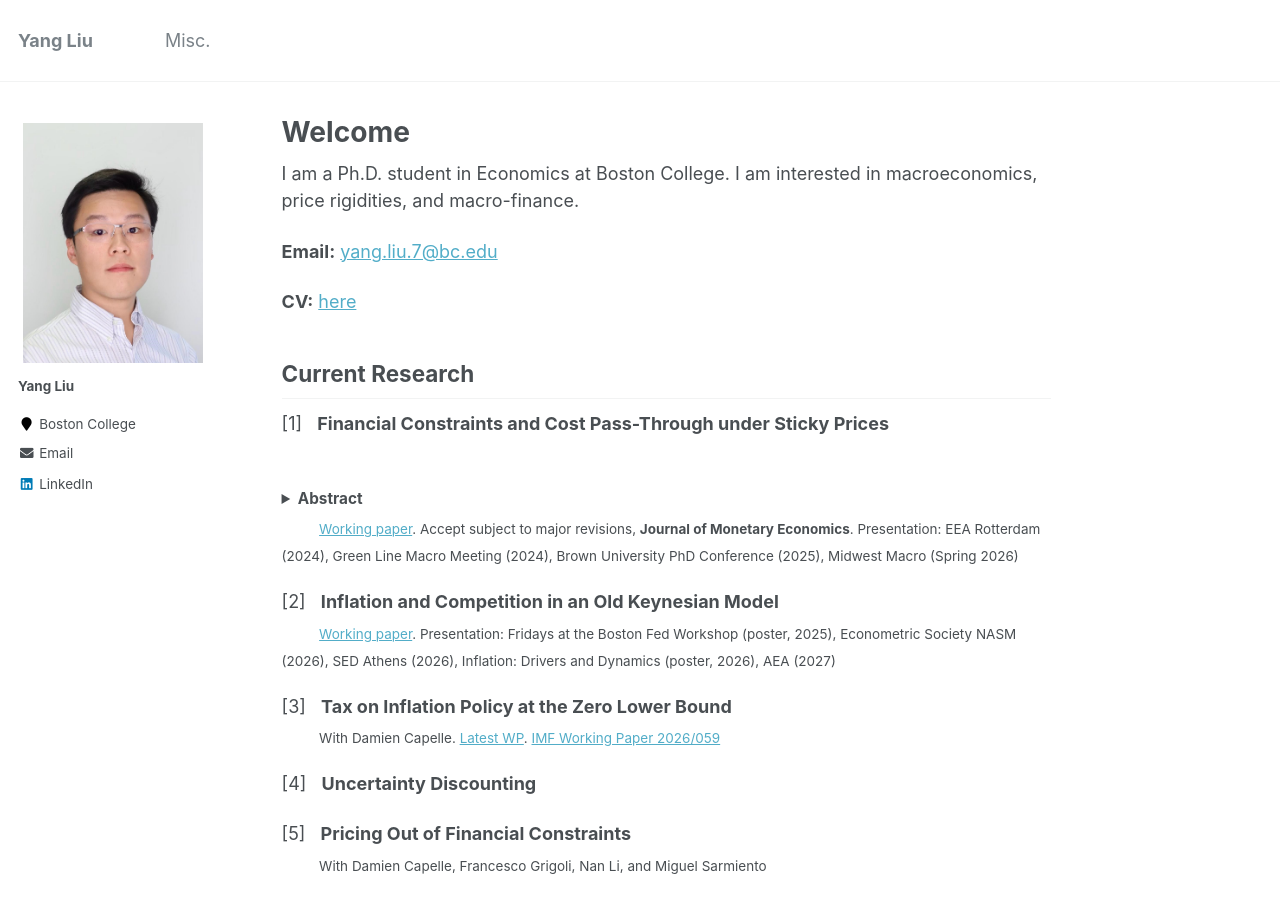
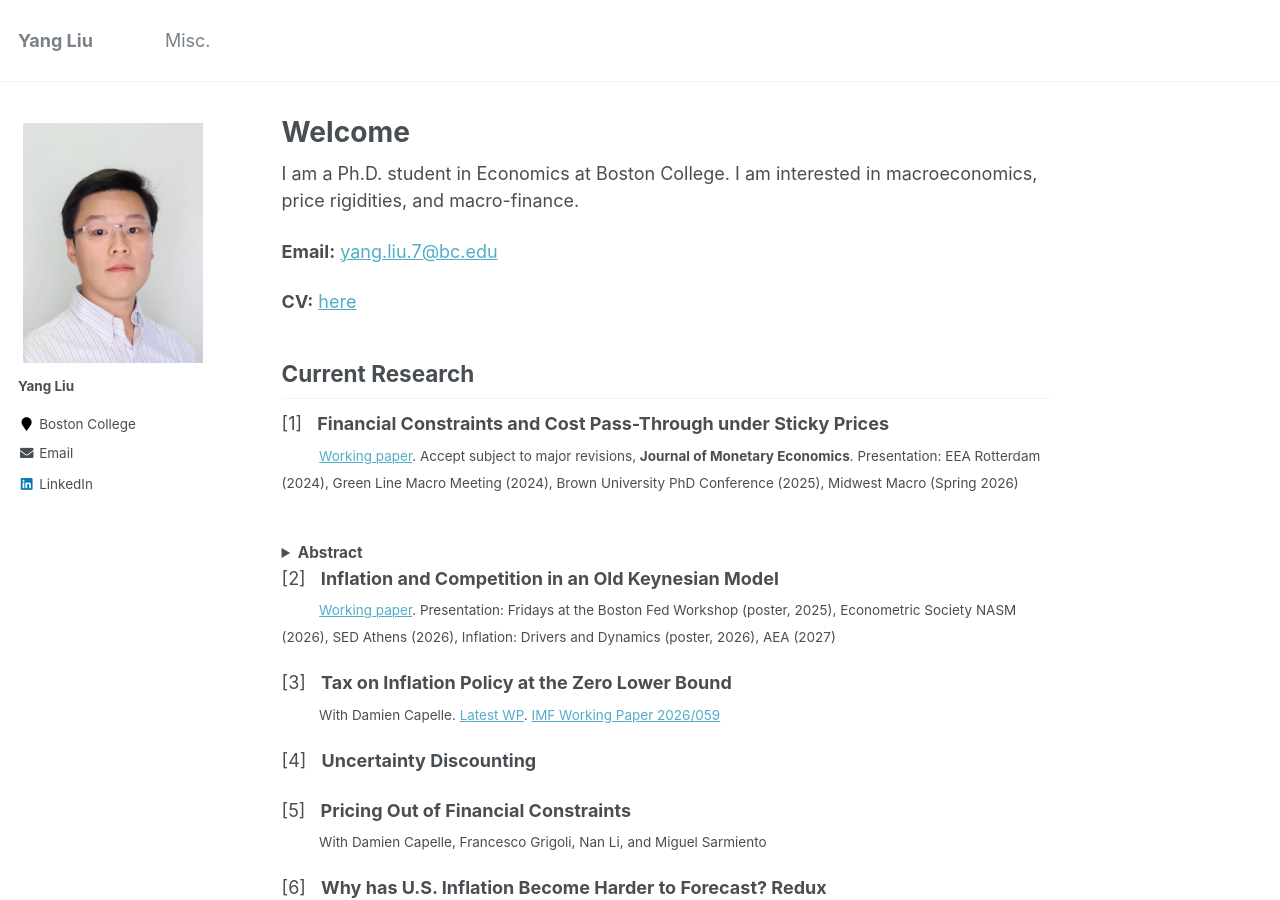
Before and after one commit to yangliu-95/yangliu-95.github.io, a Jekyll site: the page built from _pages/home.md, in a window 1280 px wide and 900 px high. Built offline with Jekyll 4.4.1, drawn with Linux system fonts in a browser that asks for light colours.

```diff
--- a/_pages/home.md
+++ b/_pages/home.md
@@ -18,12 +18,11 @@ I am a Ph.D. student in Economics at Boston College. I am interested in macroeco
 ## Current Research
 
 [1] &nbsp; **Financial Constraints and Cost Pass-Through under Sticky Prices**  <br>
+<sub> &emsp;&emsp;&ensp; [Working paper](https://papers.ssrn.com/sol3/papers.cfm?abstract_id=5259321). Accept subject to major revisions, **Journal of Monetary Economics**. Presentation: EEA Rotterdam (2024), Green Line Macro Meeting (2024), Brown University PhD Conference (2025), Midwest Macro (Spring 2026) </sub>
 <details style="margin-left: 2em; font-size: 0.85em;">
 <summary><b>Abstract</b></summary>
 <p style="margin-left: 1em;">Your abstract text goes here.</p>
 </details>
-<sub> &emsp;&emsp;&ensp; [Working paper](https://papers.ssrn.com/sol3/papers.cfm?abstract_id=5259321). Accept subject to major revisions, **Journal of Monetary Economics**. Presentation: EEA Rotterdam (2024), Green Line Macro Meeting (2024), Brown University PhD Conference (2025), Midwest Macro (Spring 2026) </sub>
-
 
 
 [2] &nbsp; **Inflation and Competition in an Old Keynesian Model**  <br>
```
